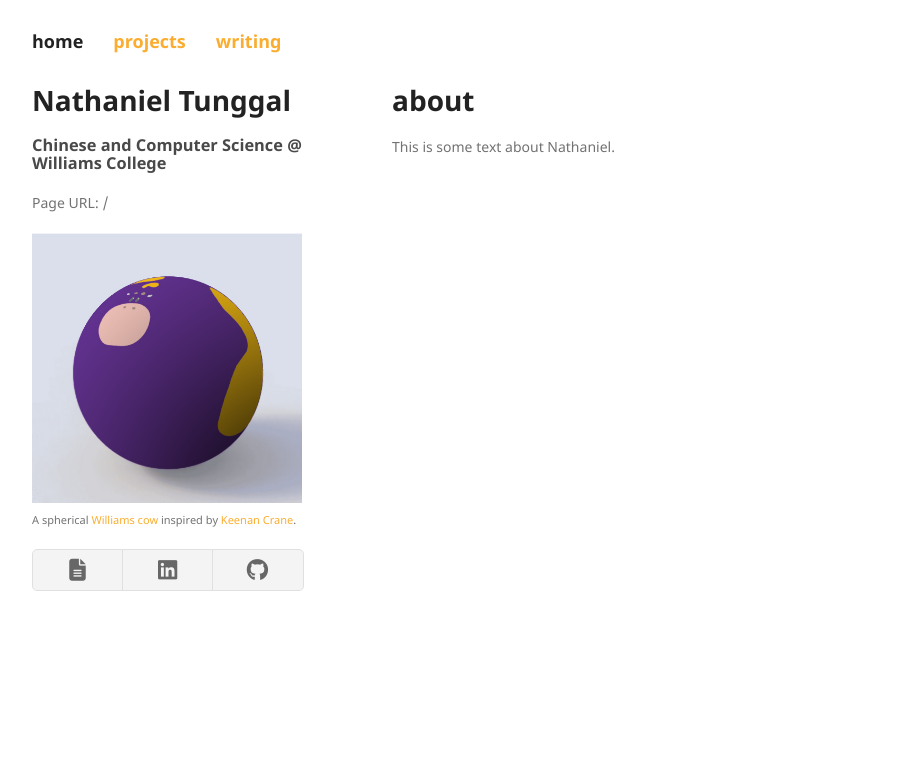
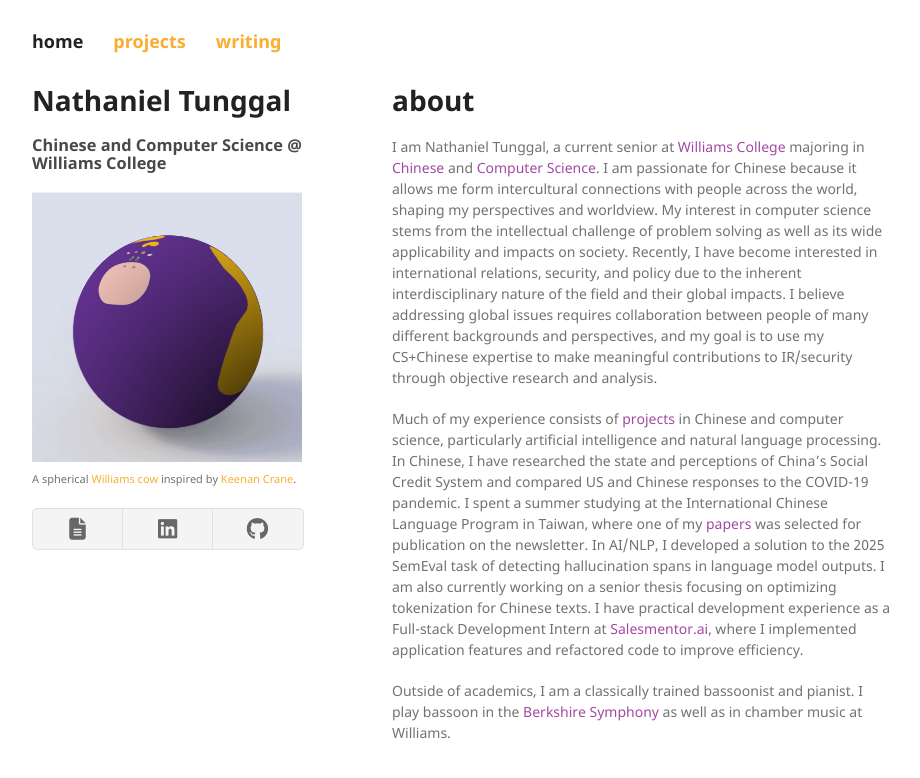
Before and after one commit to ntunggal/ntunggal.github.io, a Jekyll site: the page built from index.md, in a window 1280 px wide. Shown: the top 778 px of the page, without its empty margins (178-1098 px from the left). Built offline with Jekyll 4.4.1, drawn with Linux system fonts in a browser that asks for light colours; our own code applies the rules of GitHub Pages for plain Markdown files.

Commit message:
added about section

```diff
--- a/_layouts/default.html
+++ b/_layouts/default.html
@@ -48,8 +48,6 @@
 
         <h3>Chinese and Computer Science @ Williams College</h3>
 
-        <p>Page URL: {{ page.url }}</p>
-
         {% if site.logo %}
           <img src="{{site.logo | relative_url}}" alt="Logo" />
         {% endif %}
--- a/_sass/jekyll-theme-minimal.scss
+++ b/_sass/jekyll-theme-minimal.scss
@@ -290,6 +290,16 @@ section {
   width:500px;
   float:right;
   padding-bottom:50px;
+
+  a {
+    color: #A349A4;
+    text-decoration: none;
+  }
+
+  a:hover {
+    color: #500082;
+    text-decoration: underline;
+  }
 }
 
 small {
--- a/index.md
+++ b/index.md
@@ -4,4 +4,8 @@ layout: default
 
 # about
 
-This is some text about Nathaniel.
+I am Nathaniel Tunggal, a current senior at [Williams College](https://www.williams.edu/) majoring in [Chinese](https://chinese.williams.edu/) and [Computer Science](https://csci.williams.edu/). I am passionate for Chinese because it allows me form intercultural connections with people across the world, shaping my perspectives and worldview. My interest in computer science stems from the intellectual challenge of problem solving as well as its wide applicability and impacts on society. Recently, I have become interested in international relations, security, and policy due to the inherent interdisciplinary nature of the field and their global impacts. I believe addressing global issues requires collaboration between people of many different backgrounds and perspectives, and my goal is to use my CS+Chinese expertise to make meaningful contributions to IR/security through objective research and analysis.
+
+Much of my experience consists of [projects](./projects.html) in Chinese and computer science, particularly artificial intelligence and natural language processing. In Chinese, I have researched the state and perceptions of China's Social Credit System and compared US and Chinese responses to the COVID-19 pandemic. I spent a summer studying at the International Chinese Language Program in Taiwan, where one of my [papers](./writings.html) was selected for publication on the newsletter. In AI/NLP, I developed a solution to the 2025 SemEval task of detecting hallucination spans in language model outputs. I am also currently working on a senior thesis focusing on optimizing tokenization for Chinese texts. I have practical development experience as a Full-stack Development Intern at [Salesmentor.ai](https://www.salesmentor.ai/), where I implemented application features and refactored code to improve efficiency.
+
+Outside of academics, I am a classically trained bassoonist and pianist. I play bassoon in the [Berkshire Symphony](https://music.williams.edu/ensembles/berkshire-symphony/) as well as in chamber music at Williams.
```
